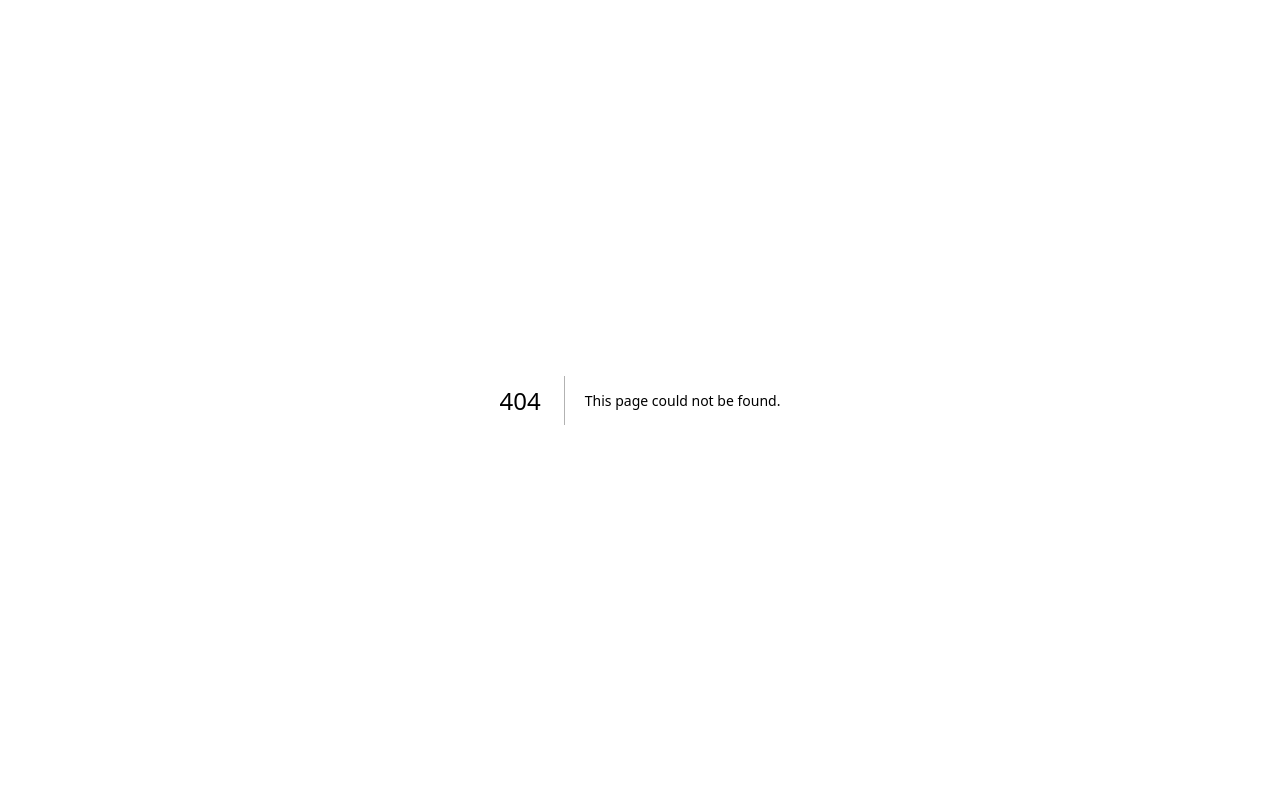
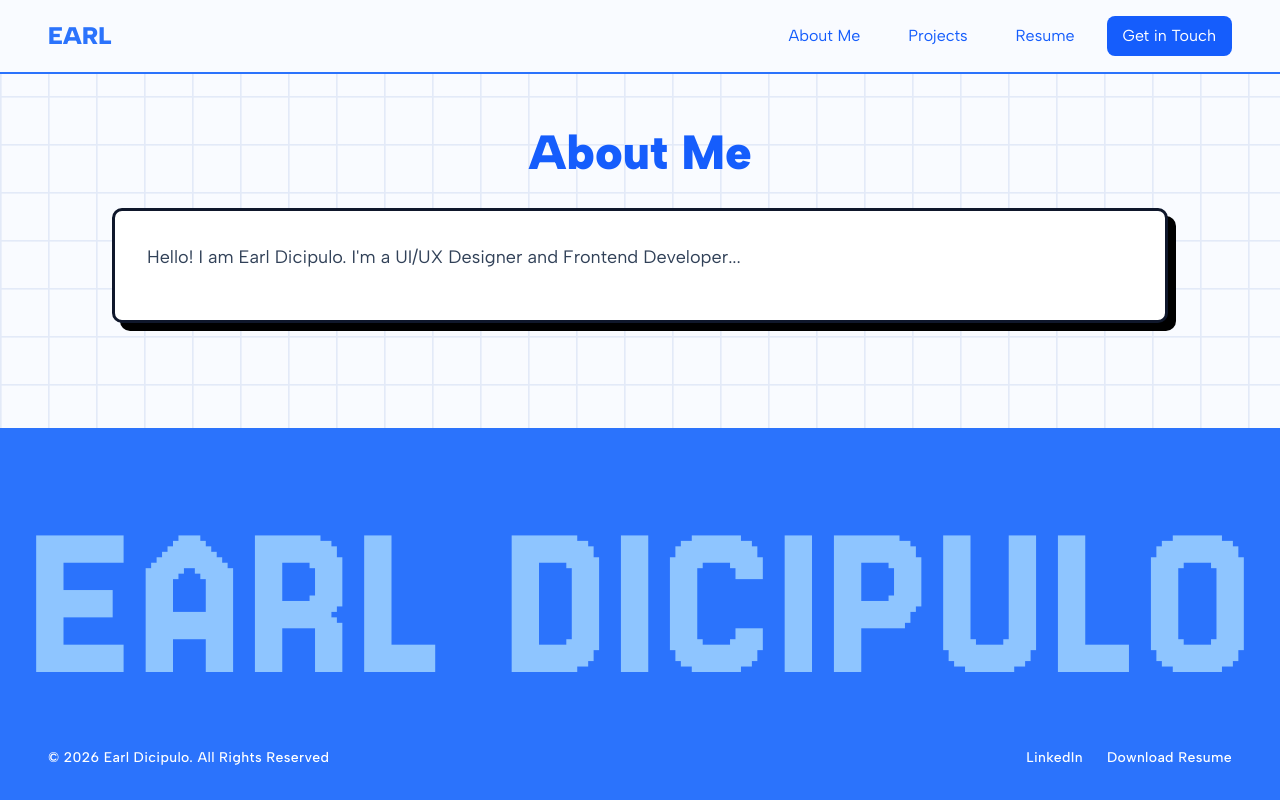
Before and after one commit to Orl-GSD/Dicipulo_Portfolio, a Next.js app in the folder dicipulo_portfolio/: page /about in a window 1280 px wide. Before the commit this address had no page. Built offline with nearby package versions, Linux system fonts and the light colour scheme.

Commit message:
feat: added footer and other pages

```diff
--- /dev/null
+++ b/dicipulo_portfolio/src/app/about/page.tsx
@@ -0,0 +1,26 @@
+// src/app/about/page.tsx
+import React from 'react';
+import Navbar from '@/components/Navbar';
+import Footer from '@/components/Footer';
+
+export default function AboutPage() {
+  return (
+    <div className="flex flex-col min-h-screen font-albert pattern-background">
+      <Navbar />
+
+      {/* Main Content Area - Added pt-32 to account for the fixed Navbar */}
+      <main className="flex-1 flex flex-col items-center pt-32 px-6 md:px-12 w-full max-w-6xl mx-auto">
+        <h1 className="text-5xl font-black text-blue-600 mb-8">About Me</h1>
+
+        <div className="bg-white p-8 rounded-lg border-[3px] border-slate-900 shadow-[8px_8px_0px_rgba(0,0,0,1)] w-full">
+          <p className="text-lg text-slate-700 leading-relaxed mb-4">
+            Hello! I am Earl Dicipulo. I'm a UI/UX Designer and Frontend Developer...
+          </p>
+          {/* Add more about me content here */}
+        </div>
+      </main>
+
+      <Footer />
+    </div>
+  );
+}
--- a/dicipulo_portfolio/src/app/page.tsx
+++ b/dicipulo_portfolio/src/app/page.tsx
@@ -8,6 +8,7 @@ import Ruler from "@/components/Ruler";
 import ProjectCard from "@/components/ProjectCard"
 import Button from "@/components/Button";
 import ContactSection from "@/components/ContactSection";
+import Footer from "@/components/Footer";
 
 export default function Home() {
   return (
@@ -137,6 +138,7 @@ export default function Home() {
       {/* FOOTER */}
       <div className="w-full">
         <ContactSection />
+        <Footer />
       </div>
 
 
--- /dev/null
+++ b/dicipulo_portfolio/src/app/projects/page.tsx
@@ -0,0 +1,26 @@
+// src/app/about/page.tsx
+import React from 'react';
+import Navbar from '@/components/Navbar';
+import Footer from '@/components/Footer';
+
+export default function AboutPage() {
+  return (
+    <div className="flex flex-col min-h-screen font-albert pattern-background">
+      <Navbar />
+
+      {/* Main Content Area - Added pt-32 to account for the fixed Navbar */}
+      <main className="flex-1 flex flex-col items-center pt-32 px-6 md:px-12 w-full max-w-6xl mx-auto">
+        <h1 className="text-5xl font-black text-blue-600 mb-8">Projects</h1>
+
+        <div className="bg-white p-8 rounded-lg border-[3px] border-slate-900 shadow-[8px_8px_0px_rgba(0,0,0,1)] w-full">
+          <p className="text-lg text-slate-700 leading-relaxed mb-4">
+            Hello! I am Earl Dicipulo. I'm a UI/UX Designer and Frontend Developer...
+          </p>
+          {/* Add more about me content here */}
+        </div>
+      </main>
+
+      <Footer />
+    </div>
+  );
+}
--- a/dicipulo_portfolio/src/components/ContactSection.tsx
+++ b/dicipulo_portfolio/src/components/ContactSection.tsx
@@ -5,7 +5,7 @@ const ContactSection = () => {
   return (
     <div className='flex-col items-center justify-center text-center font-albert bg-mainblue py-24 space-y-12'>
       <div className='text-mainwhite space-y-8'>
-        <p className='text-6xl font-bold'>
+        <p className='text-7xl font-bold'>
             Let's Build<br/>Something Amazing
         </p>
         <p className='text-xl'>
--- /dev/null
+++ b/dicipulo_portfolio/src/components/Footer.tsx
@@ -0,0 +1,41 @@
+import React from 'react';
+
+const Footer = () => {
+  return (
+    <footer className="w-full bg-mainblue pt-16 pb-8 flex flex-col justify-end overflow-hidden">
+
+      <div className="w-full flex justify-center items-center px-4 md:px-8 mb-8">
+        {/*
+          Changed text-[13.5vw] to text-[9.5vw] md:text-[13.5vw].
+          You may need to adjust the 9.5vw slightly to perfectly hit the edges on your device.
+        */}
+        <h1 className="text-[15.5vw] sm:text-[16.5vw] md:text-[17.5vw] font-jersey text-blue-300 leading-none whitespace-nowrap select-none font-pixel uppercase">
+          Earl Dicipulo
+        </h1>
+      </div>
+
+      {/*
+        Adjusted the bottom bar for mobile:
+        Added text-center and gap-6 to space out the stacked elements better.
+      */}
+      <div className="w-full flex flex-col md:flex-row justify-between items-center px-4 md:px-12 text-white text-xs md:text-sm font-medium tracking-wide gap-6 md:gap-4 text-center">
+
+        <div>
+          <p>© 2026 Earl Dicipulo. All Rights Reserved</p>
+        </div>
+
+        <div className="flex items-center gap-6">
+          <a href="#" className="hover:text-blue-200 transition-colors">
+            LinkedIn
+          </a>
+          <a href="#" className="hover:text-blue-200 transition-colors">
+            Download Resume
+          </a>
+        </div>
+
+      </div>
+    </footer>
+  );
+};
+
+export default Footer;
--- a/dicipulo_portfolio/src/components/Navbar.tsx
+++ b/dicipulo_portfolio/src/components/Navbar.tsx
@@ -1,19 +1,36 @@
 import React from 'react'
+import Link from 'next/link' // Import Next.js Link
 import Button from './Button'
 
 const Navbar = () => {
   return (
-    <div className='fixed flex items-center justify-between w-full px-12 py-4 border-b-2 border-mainblue bg-mainwhite'>
+    <div className='fixed top-0 z-50 flex items-center justify-between w-full px-6 md:px-12 py-4 border-b-2 border-mainblue bg-mainwhite'>
 
       <div>
-        <p className='font-albert font-black text-2xl text-mainblue'>EARL</p>
+
+        <Link href="/">
+          <p className='font-albert font-black text-2xl text-mainblue cursor-pointer'>EARL</p>
+        </Link>
       </div>
 
-      <div className='space-x-2'>
-        <Button variant="ghost">About Me</Button>
-        <Button variant="ghost">Projects</Button>
-        <Button variant="ghost">Resume</Button>
-        <Button variant="primary">Get in Touch</Button>
+      <div className='hidden md:flex gap-4 items-center'>
+
+        <Link href="/about">
+          <Button variant="ghost">About Me</Button>
+        </Link>
+
+        <Link href="/projects">
+          <Button variant="ghost">Projects</Button>
+        </Link>
+
+          <Button variant="ghost">Resume</Button>
+
+          <Button variant="primary">Get in Touch</Button>
+
+      </div>
+
+      <div className="md:hidden flex items-center">
+        <button className="text-mainblue font-bold">Menu</button>
       </div>
 
     </div>
```
